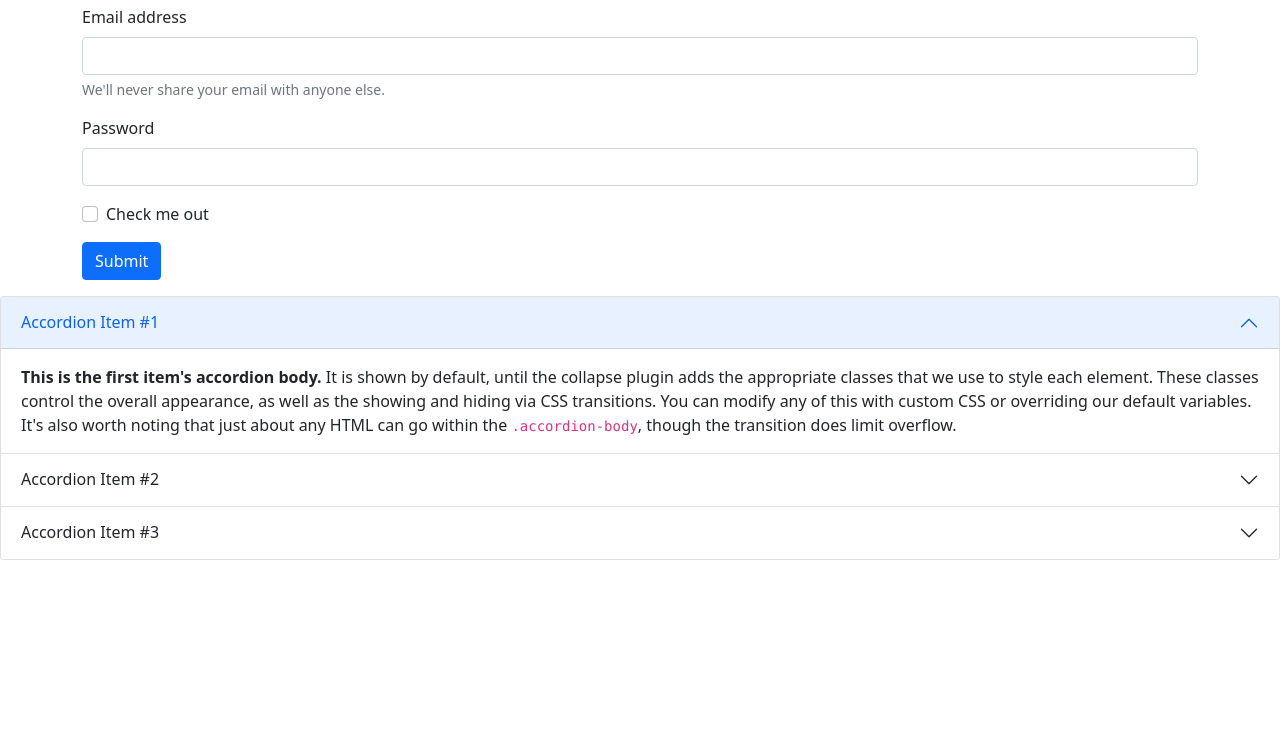
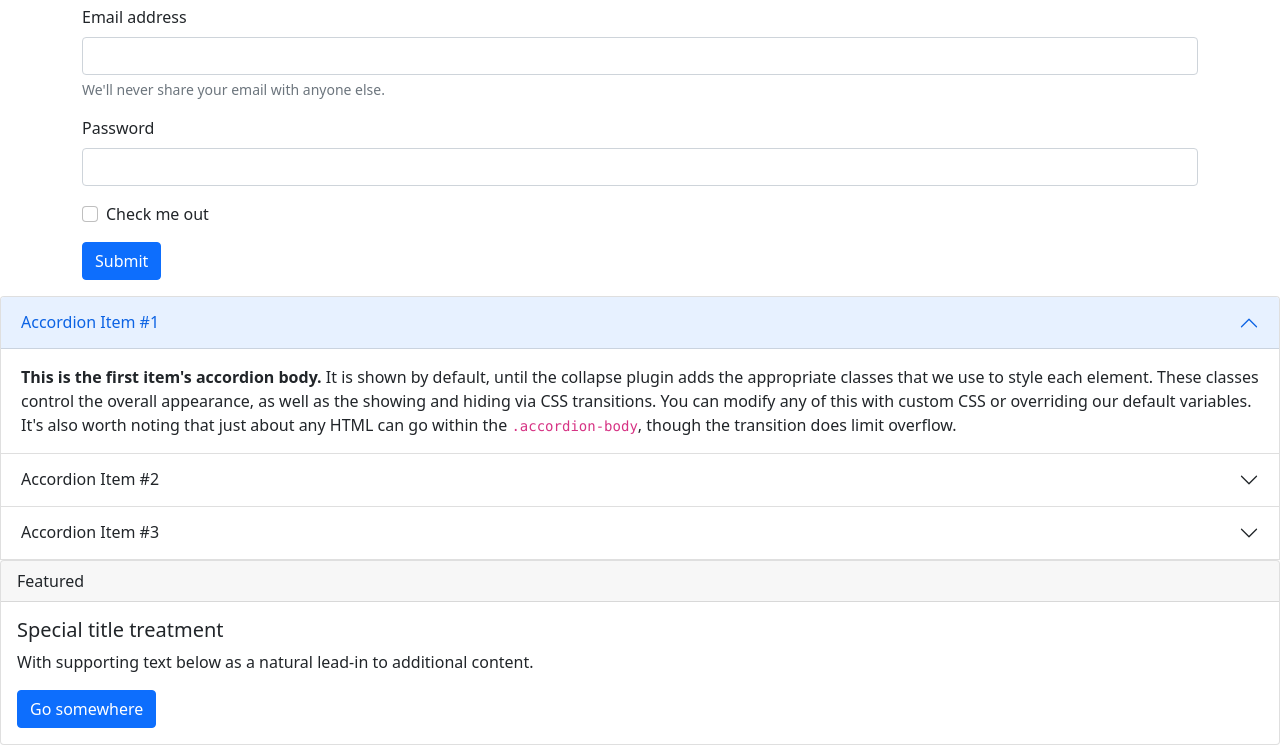
Before and after one commit to praditio/bootstrap-web-project, a plain HTML site: page index.html in a window 1280 px wide. Shown: the part 107-852 px from the top of the page. Before the commit the page ends 800 px from the top, so only its background shows below. Drawn offline with nearby package versions, Linux system fonts and the light colour scheme.

Commit message:
Added enh AD-002

```diff
--- a/index.html
+++ b/index.html
@@ -96,6 +96,16 @@
             </div>
           </div>
         </div>
+        <div class="card">
+            <div class="card-header">
+              Featured
+            </div>
+            <div class="card-body">
+              <h5 class="card-title">Special title treatment</h5>
+              <p class="card-text">With supporting text below as a natural lead-in to additional content.</p>
+              <a href="#" class="btn btn-primary">Go somewhere</a>
+            </div>
+          </div>
       </div>
 </body>
 
```
